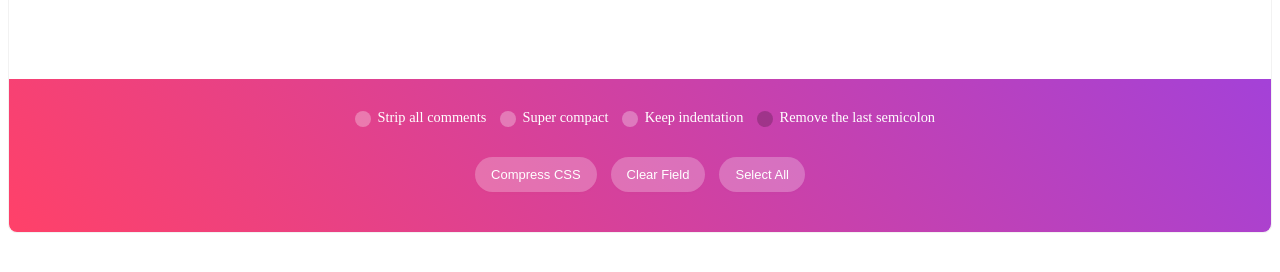
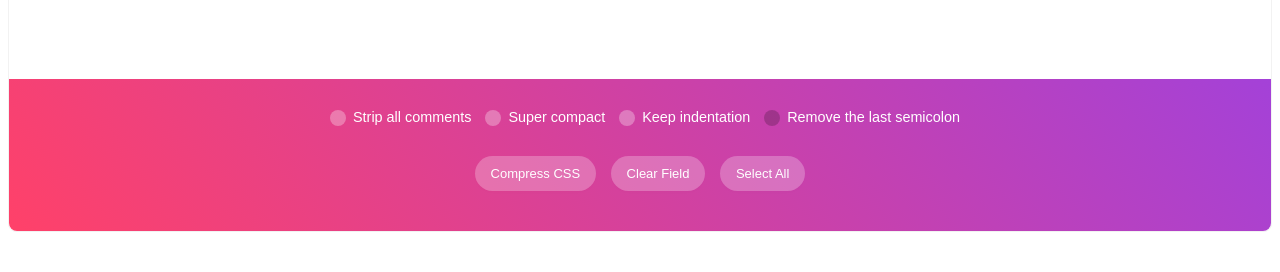
Before and after one commit to ham-zah/33870015, a Jekyll site: the page embed/css-min6.html, which Jekyll copies as it is, in a window 1280 px wide. Shown: the part 170-442 px from the top of the page. Built offline with Jekyll 4.4.1, drawn with Linux system fonts in a browser that asks for light colours.

Commit message:
Update and rename css-min5.html to css-min6.html

```diff
--- a/embed/css-min5.html
+++ b/embed/css-min6.html
@@ -1,4 +1,8 @@
+<link rel="stylesheet" href="/fonts/gs.css">
 <style>
+* {
+    font-family:"Google Sans",sans-serif
+}
 #cssminifier {
     position: relative;
     display: block;
```
